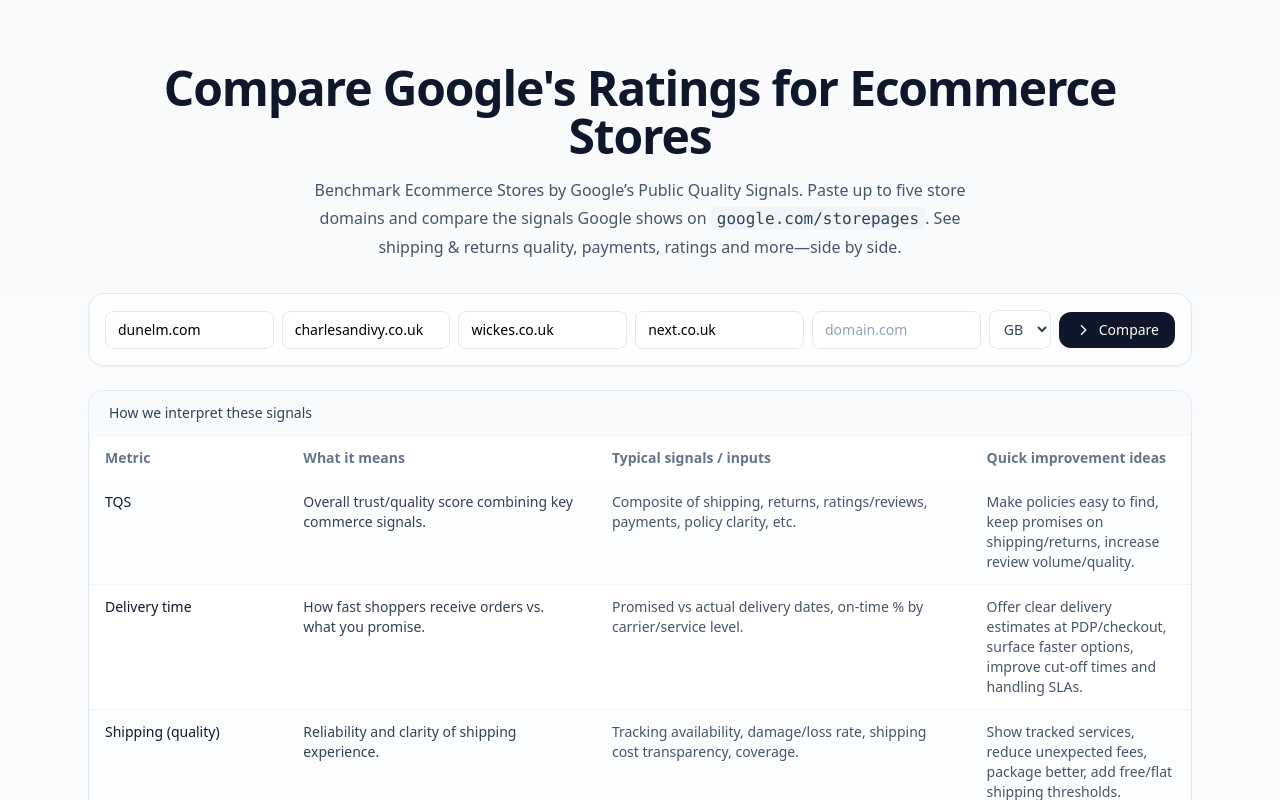
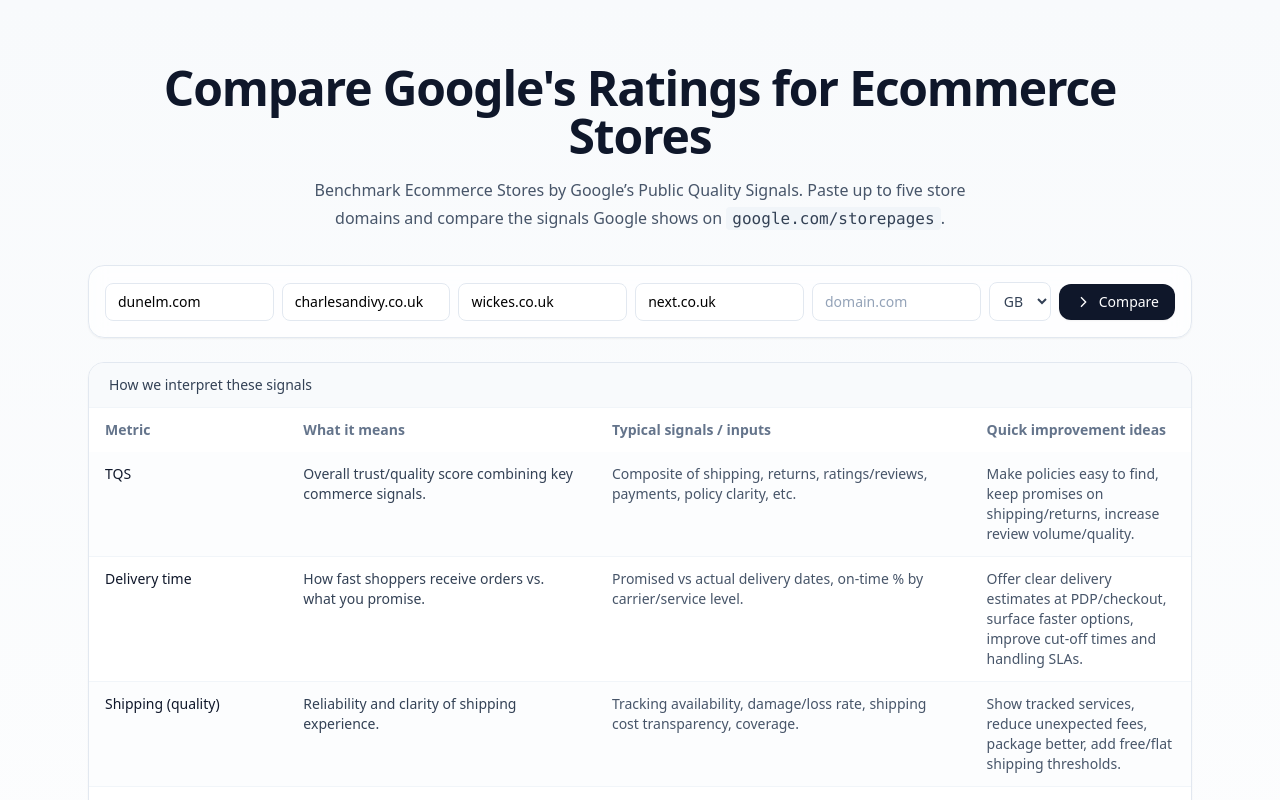
Before and after one commit to carlhendy/tsq-compartpr, a Next.js app: page / in a window 1280 px wide. Shown: the top 800 px of the page. Built offline with nearby package versions, Linux system fonts and the light colour scheme.

Commit message:
Update page.tsx

```diff
--- a/app/page.tsx
+++ b/app/page.tsx
@@ -148,8 +148,7 @@ export default function Page() {
         <p className="mx-auto mt-4 max-w-2xl text-base leading-7 text-slate-600">
           Benchmark Ecommerce Stores by Google’s Public Quality Signals. Paste up to five store domains and compare the signals Google shows on{' '}
           <code className="rounded bg-slate-100 px-1.5 py-0.5 text-slate-700">google.com/storepages</code>.{' '}
-          See shipping &amp; returns quality, payments, ratings and more—side by side.
-        </p>
+    </p>
 
         {/* Inputs */}
         <div className="mt-8 rounded-2xl border border-slate-200 bg-white/70 p-4 shadow-sm backdrop-blur">
```
